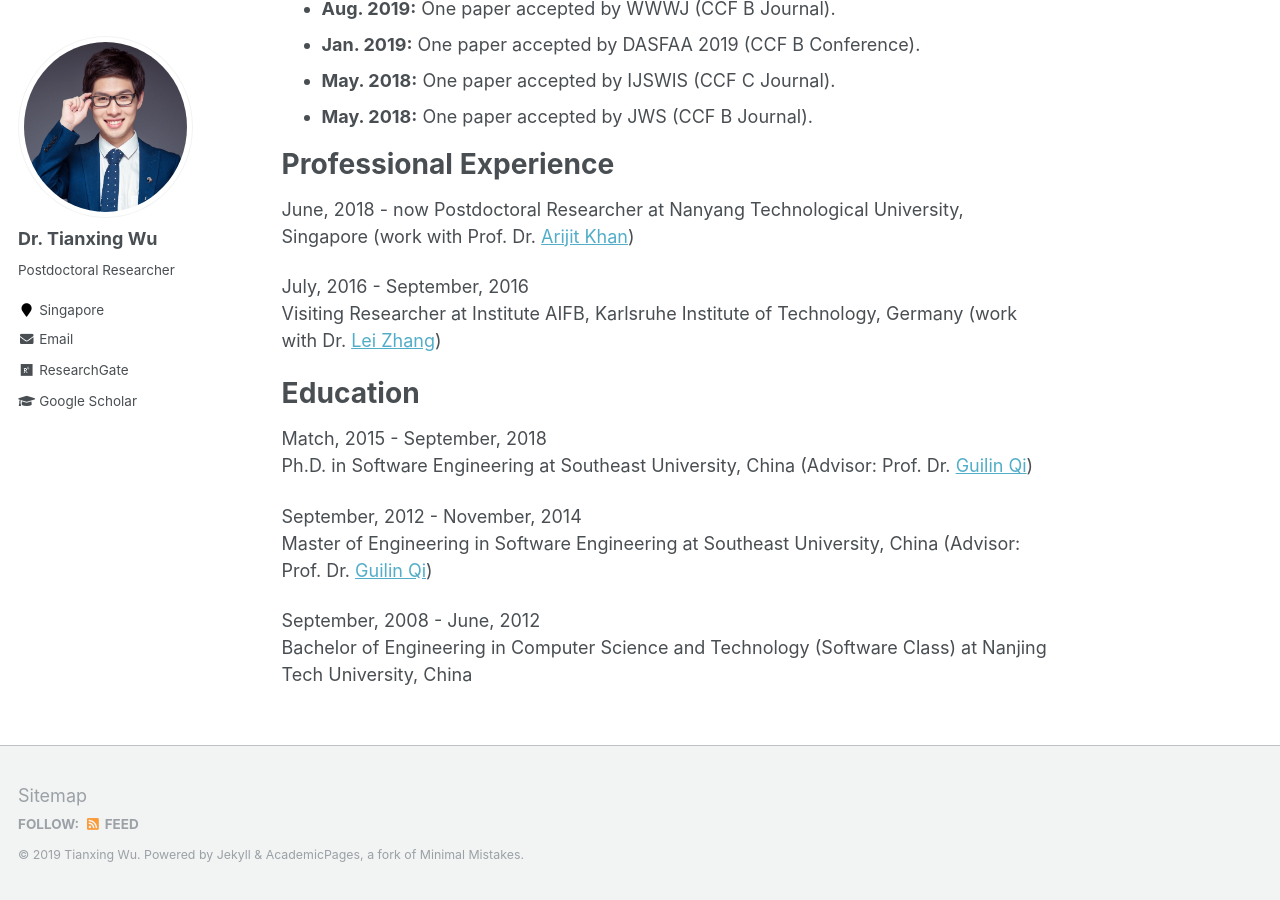
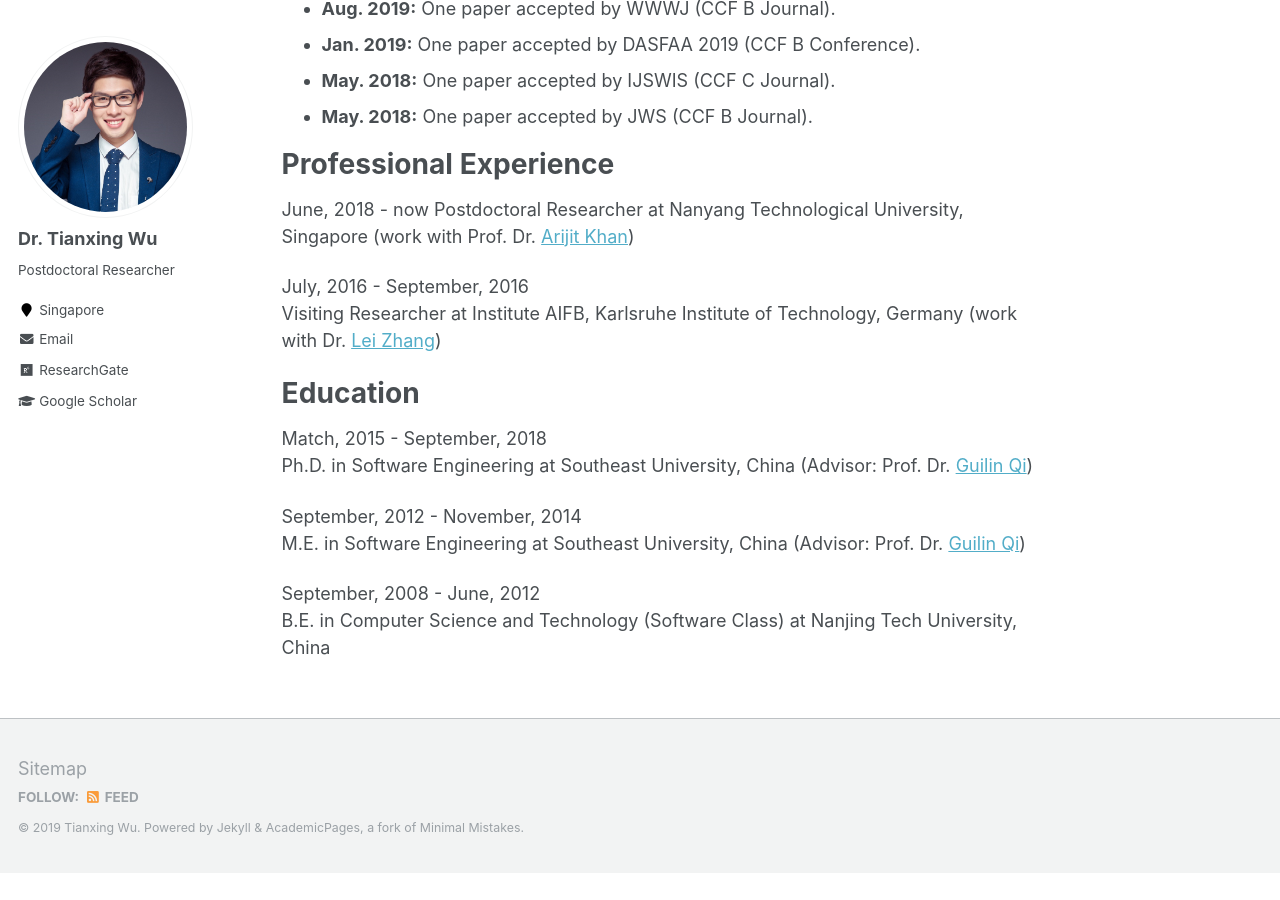
Before and after one commit to tianxing-wu/tianxing-wu.github.io, a Jekyll site: the page built from _pages/about.md, in a window 1280 px wide and 900 px high, scrolled down 615 px. Built offline with Jekyll 4.4.1, drawn with Linux system fonts in a browser that asks for light colours; after the commit the page ends 1488 px from its top, so only the background shows below that.

Commit message:
site update

```diff
--- a/_pages/about.md
+++ b/_pages/about.md
@@ -41,8 +41,8 @@ Ph.D. in Software Engineering at Southeast University, China
 (Advisor: Prof. Dr. [Guilin Qi](https://cse.seu.edu.cn/2019/0103/c23024a257135/page.htm))
 
 September, 2012 - November, 2014
-Master of Engineering in Software Engineering at Southeast University, China
+M.E. in Software Engineering at Southeast University, China
 (Advisor: Prof. Dr. [Guilin Qi](https://cse.seu.edu.cn/2019/0103/c23024a257135/page.htm))
 
 September, 2008 - June, 2012
-Bachelor of Engineering in Computer Science and Technology (Software Class) at Nanjing Tech University, China
+B.E. in Computer Science and Technology (Software Class) at Nanjing Tech University, China
```
Also changed, not shown: 1 other file.
